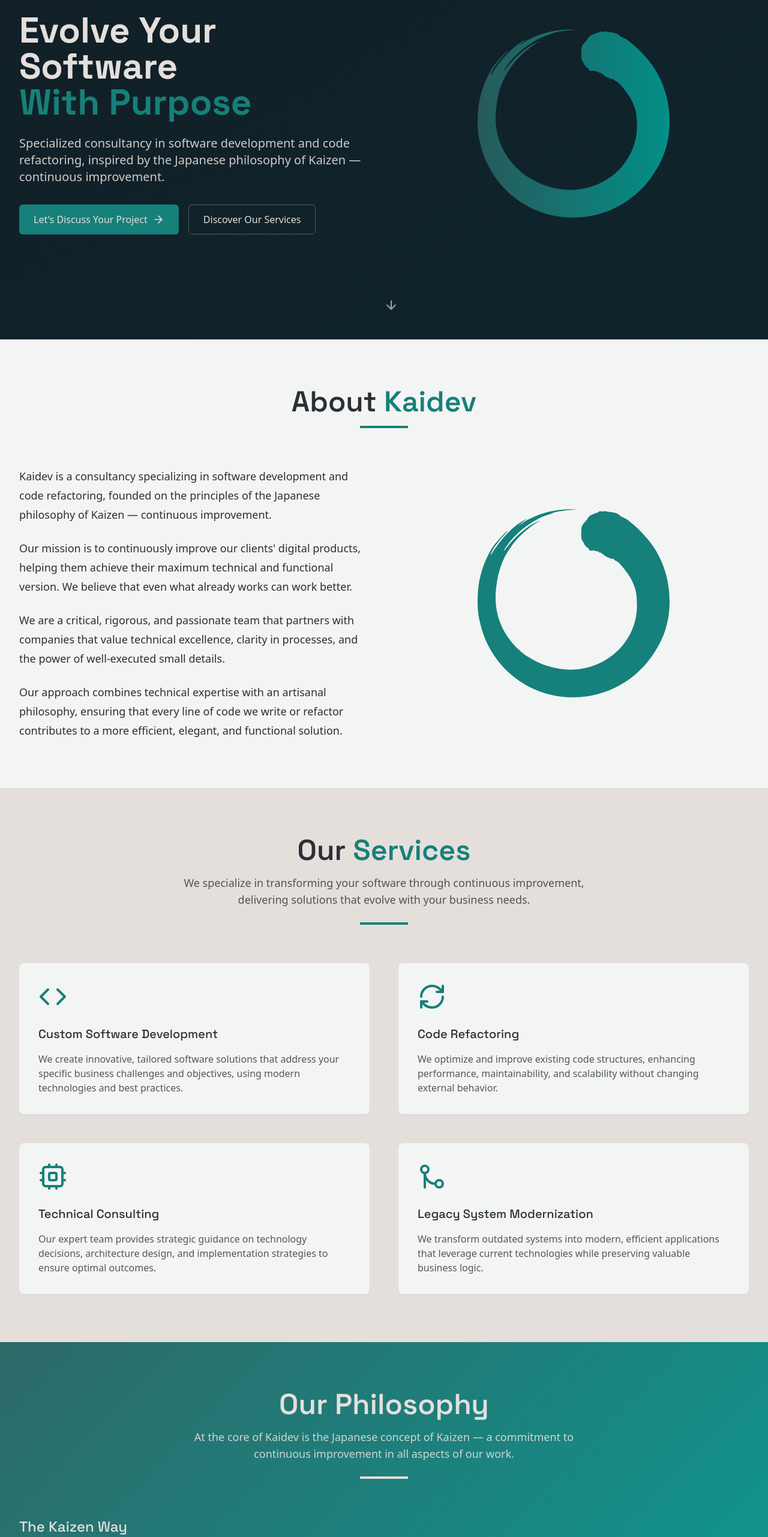
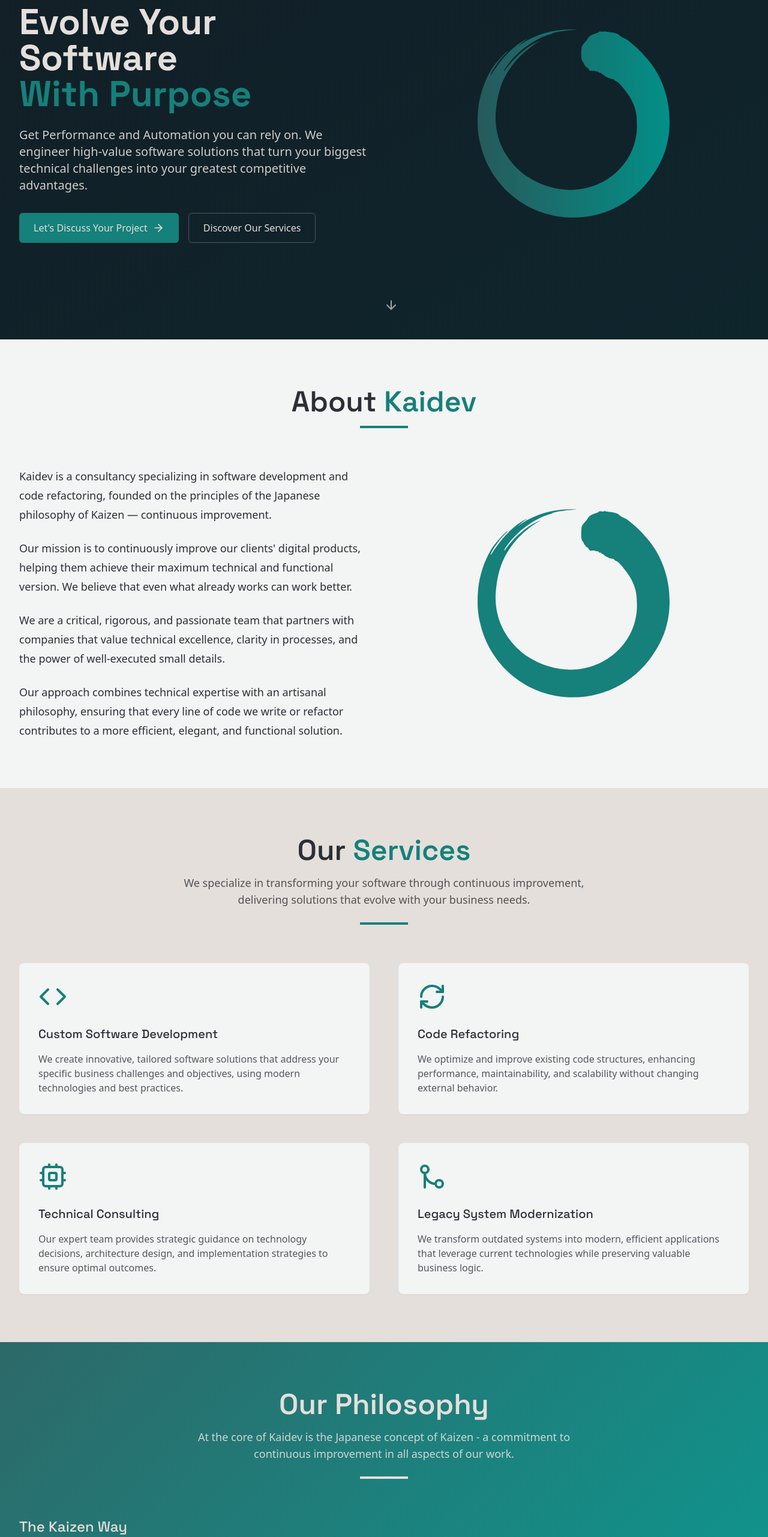
Before and after one commit to KaidevLabs/kaidev-landing-page, a Next.js app: page / in a window 1280 px wide. Shown: the part 234-2797 px from the top of the page at 60% size. Built offline with nearby package versions, Linux system fonts and the light colour scheme.

Commit message:
Removed emdash and improved tagline

```diff
--- a/components/footer.tsx
+++ b/components/footer.tsx
@@ -21,7 +21,7 @@ const Footer = () => {
             </Link>
             <p className="mb-6 max-w-md">
               Consultancy specializing in software development and code refactoring, inspired by the Japanese philosophy
-              of Kaizen — continuous improvement.
+              of Kaizen - continuous improvement.
             </p>
             <div className="flex space-x-4">
               <a
--- a/components/hero-section.tsx
+++ b/components/hero-section.tsx
@@ -17,8 +17,9 @@ const HeroSection = () => {
                 <span className="text-kaidevTeal">With Purpose</span>
               </h1>
               <p className="text-lg md:text-xl mb-8 max-w-2xl text-warmWhite/90">
-                Specialized consultancy in software development and code refactoring, inspired by the Japanese
-                philosophy of Kaizen — continuous improvement.
+                Get Performance and Automation you can rely on. We engineer
+                high-value software solutions that turn your biggest technical challenges
+                into your greatest competitive advantages.
               </p>
             </div>
 
--- a/components/philosophy-section.tsx
+++ b/components/philosophy-section.tsx
@@ -30,7 +30,7 @@ const PhilosophySection = () => {
         <div className="text-center mb-16">
           <h2 className="font-heading font-semibold text-3xl sm:text-4xl md:text-5xl mb-4">Our Philosophy</h2>
           <p className="text-lg text-warmWhite/90 max-w-2xl mx-auto">
-            At the core of Kaidev is the Japanese concept of Kaizen — a commitment to continuous improvement in all
+            At the core of Kaidev is the Japanese concept of Kaizen - a commitment to continuous improvement in all
             aspects of our work.
           </p>
           <div className="w-20 h-1 bg-warmWhite mx-auto mt-6"></div>
```
